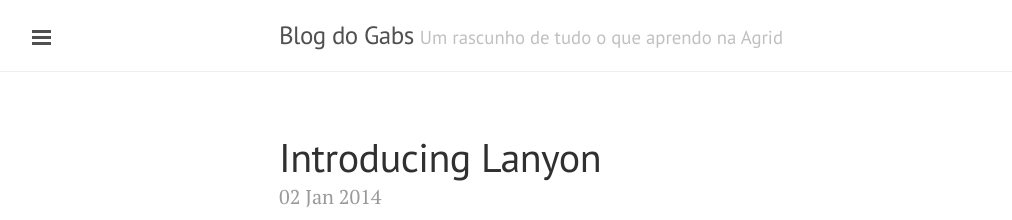
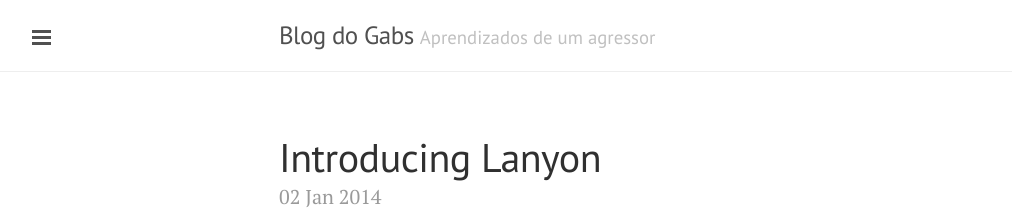
Before and after one commit to givigier/blog, a Jekyll site: the page built from index.html, in a window 1280 px wide and 900 px high. Shown: the top 220 px of the window, without its empty margins (1-1013 px from the left). Built offline with Jekyll 4.4.1, drawn with Linux system fonts in a browser that asks for light colours; Markdown is read by kramdown in place of the engine named in the settings; the list of posts is cut into pages by our own code.

Commit message:
Update blog config

```diff
--- a/_config.yml
+++ b/_config.yml
@@ -10,8 +10,8 @@ relative_permalinks: true
 
 # Setup
 title:               Blog do Gabs
-tagline:             'Um rascunho de tudo o que aprendo na Agrid'
-description:         ''
+tagline:             'Aprendizados de um agressor'
+description:         'Um rascunho de tudo o que aprendo na Agrid'
 url:                 http://givigier.com
 baseurl:             /
 paginate:            5
```
